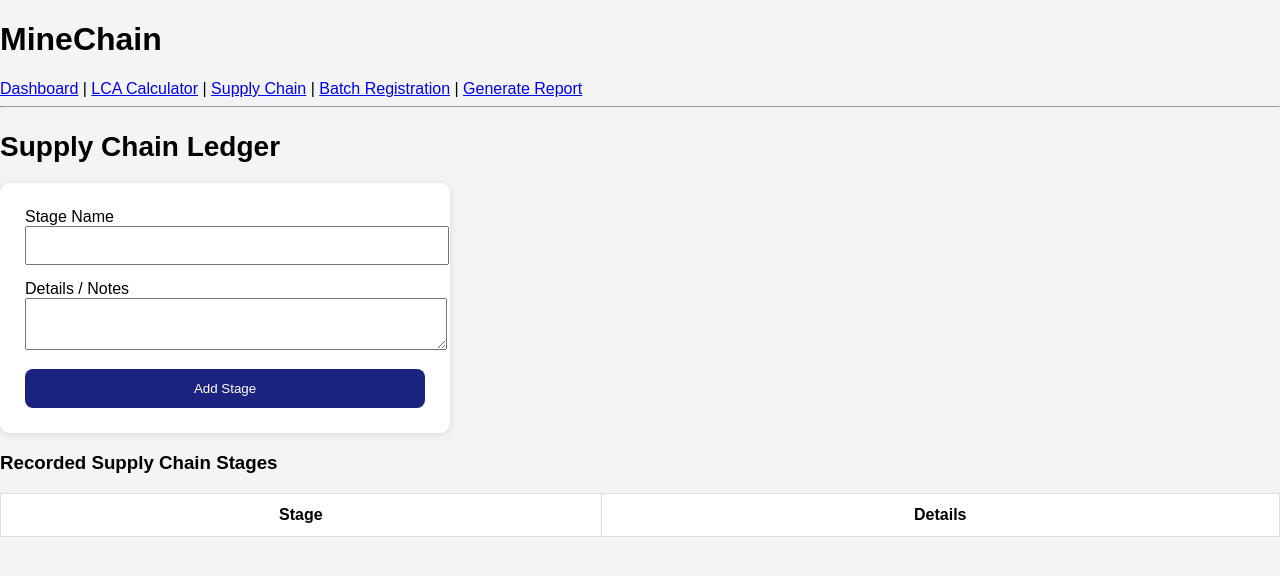
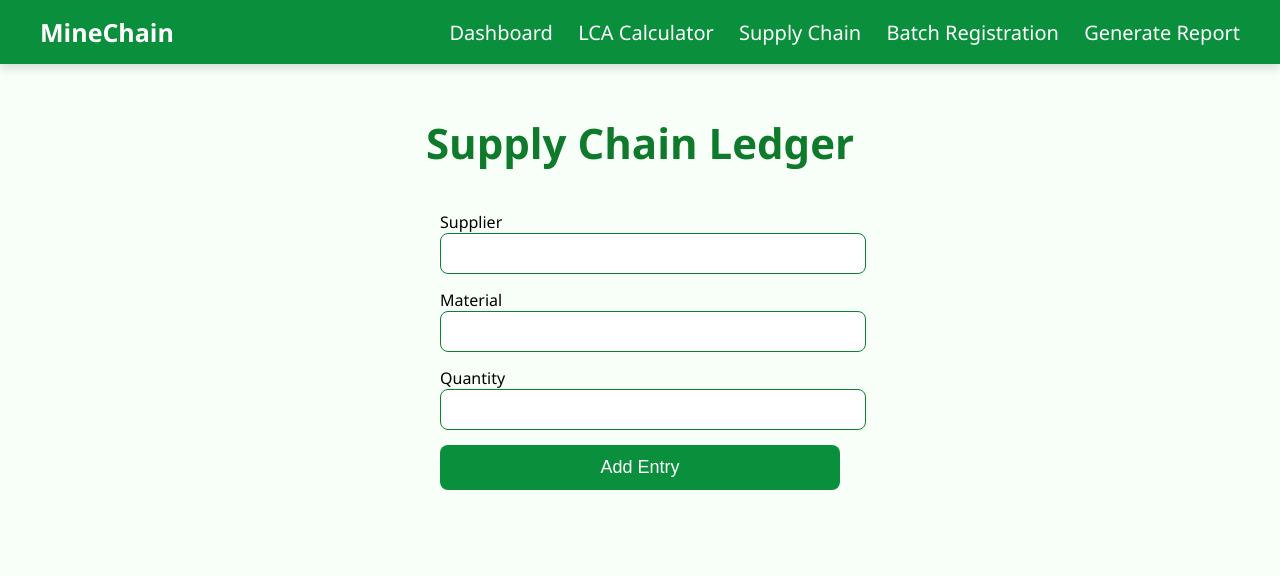
Before and after one commit to chinki789/Minechain, a Flask app: page /supply_chain in a window 1280 px wide. Shown: the top 576 px of the page. Run offline with Flask 3, Linux system fonts and the light colour scheme; lists and menus that the app fills with data are empty.

Commit message:
Updated UI theme, templates, navbar added, improved UX

```diff
--- a/static/style.css
+++ b/static/style.css
@@ -1,101 +1,108 @@
 body {
     margin: 0;
-    font-family: Arial, sans-serif;
-    background: #f3f4f6;
+    font-family: 'Segoe UI', sans-serif;
+    background: #f8fff8;
 }
 
+/* NAVBAR --------------------------------------------------- */
 .navbar {
-    background: #1a237e;
+    display: flex;
+    justify-content: space-between;
+    align-items: center;
+    background: #0a8f3c;
     color: white;
-    padding: 15px;
-    display: flex;
-    align-items: center;
+    padding: 15px 40px;
+    font-size: 20px;
+    box-shadow: 0 4px 10px rgba(0,0,0,0.15);
 }
 
-.logo {
-    height: 45px;
-    margin-right: 20px;
+.navbar a {
+    text-decoration: none;
+    margin-left: 20px;
+    color: white;
+    font-weight: 500;
 }
 
-.nav-links a {
-    color: white;
-    margin-right: 20px;
-    text-decoration: none;
-    font-weight: bold;
+.navbar a:hover {
+    color: #d4ffd4;
 }
 
-.container {
-    padding: 30px;
+.nav-left {
+    font-size: 25px;
+    font-weight: 700;
 }
 
-.title {
-    font-size: 28px;
-    margin-bottom: 20px;
+/* CENTER CONTENT ------------------------------------------ */
+.center-box {
+    max-width: 900px;
+    margin: 50px auto;
+    text-align: center;
 }
 
-.grid {
+.hero-title {
+    font-size: 42px;
+    font-weight: 700;
+    color: #0f7a2b;
+    margin-bottom: 40px;
+}
+
+/* GRID CARDS ---------------------------------------------- */
+.grid-cards {
     display: grid;
     grid-template-columns: repeat(2, 1fr);
-    gap: 20px;
+    gap: 25px;
 }
 
 .card {
+    padding: 25px;
     background: white;
-    padding: 25px;
-    border-radius: 10px;
-    text-align: center;
-    box-shadow: 0px 4px 8px rgba(0,0,0,0.1);
+    border-radius: 14px;
+    box-shadow: 0 4px 12px rgba(0,0,0,0.1);
     text-decoration: none;
-    color: #000;
-    font-size: 20px;
-    font-weight: bold;
+    color: black;
+    transition: 0.2s;
 }
 
-.form {
-    background: white;
-    padding: 25px;
-    border-radius: 10px;
-    width: 400px;
-    box-shadow: 0px 2px 8px rgba(0,0,0,0.1);
+.card:hover {
+    transform: translateY(-5px);
+    box-shadow: 0 6px 14px rgba(0,0,0,0.2);
 }
 
-.form input, .form textarea {
+/* FORM ----------------------------------------------------- */
+.form-box {
+    width: 400px;
+    margin: auto;
+    text-align: left;
+}
+
+.form-box input {
     width: 100%;
-    padding: 10px;
+    padding: 12px;
+    border-radius: 8px;
+    border: 1px solid #0c802f;
     margin-bottom: 15px;
 }
 
-.btn {
-    background: #1a237e;
+.btn-green {
+    width: 100%;
+    padding: 12px;
+    background: #0a8f3c;
+    border: none;
     color: white;
-    padding: 12px 20px;
-    border: none;
-    width: 100%;
+    font-size: 18px;
     border-radius: 8px;
     cursor: pointer;
 }
 
-.table {
-    width: 100%;
-    background: white;
-    border-collapse: collapse;
+.btn-green:hover {
+    background: #0c7433;
 }
 
-.table th, .table td {
-    padding: 12px;
-    border: 1px solid #ddd;
-}
-
-.output-box {
-    background: #e8f5e9;
-    padding: 15px;
-    border-radius: 10px;
-    margin-top: 20px;
-}
-
-.list li {
-    background: white;
-    padding: 10px;
-    margin-top: 8px;
+/* RESULT BOX ---------------------------------------------- */
+.result-box {
+    margin-top: 30px;
+    padding: 20px;
+    background: #e8ffe8;
+    border-left: 5px solid #0a8f3c;
     border-radius: 8px;
 }
--- /dev/null
+++ b/templates/navbar.html
@@ -0,0 +1,11 @@
+<div class="navbar">
+    <div class="nav-left">MineChain</div>
+
+    <div class="nav-right">
+        <a href="/dashboard">Dashboard</a>
+        <a href="/lca_calculator">LCA Calculator</a>
+        <a href="/supply_chain">Supply Chain</a>
+        <a href="/batch_registration">Batch Registration</a>
+        <a href="/generate_report">Generate Report</a>
+    </div>
+</div>
--- a/templates/supply_chain.html
+++ b/templates/supply_chain.html
@@ -1,32 +1,35 @@
-{% extends "base.html" %}
-{% block content %}
+<!DOCTYPE html>
+<html>
+<head>
+    <title>Supply Chain | MineChain</title>
+    <link rel="stylesheet" href="/static/style.css">
+</head>
 
-<h2 class="title">Supply Chain Ledger</h2>
+<body>
+    {% include 'navbar.html' %}
 
-<form method="POST" class="form">
-    <label>Stage Name</label>
-    <input type="text" name="stage" required>
+    <section class="center-box">
+        <h1 class="hero-title">Supply Chain Ledger</h1>
 
-    <label>Details / Notes</label>
-    <textarea name="details" required></textarea>
+        <form method="POST" class="form-box">
+            <label>Supplier</label>
+            <input type="text" name="supplier" required>
 
-    <button type="submit" class="btn">Add Stage</button>
-</form>
+            <label>Material</label>
+            <input type="text" name="material" required>
 
-<h3 class="subtitle">Recorded Supply Chain Stages</h3>
+            <label>Quantity</label>
+            <input type="text" name="quantity" required>
 
-<table class="table">
-    <tr>
-        <th>Stage</th>
-        <th>Details</th>
-    </tr>
+            <button class="btn-green" type="submit">Add Entry</button>
+        </form>
 
-    {% for record in ledger %}
-    <tr>
-        <td>{{ record.stage }}</td>
-        <td>{{ record.details }}</td>
-    </tr>
-    {% endfor %}
-</table>
-
-{% endblock %}
+        {% if supply_data %}
+        <div class="result-box">
+            <h2>Latest Entry</h2>
+            <p>{{ supply_data }}</p>
+        </div>
+        {% endif %}
+    </section>
+</body>
+</html>
```
Also changed, not shown: templates/batch_registration.html (+30 -19 lines), templates/dashboard.html (+37 -10 lines), templates/generate_report.html (+15 -11 lines), templates/lca_calculator.html (+30 -16 lines), 1 other file.
